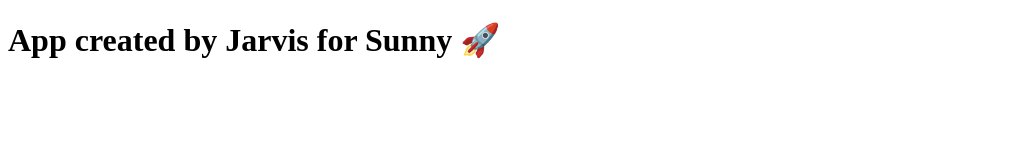
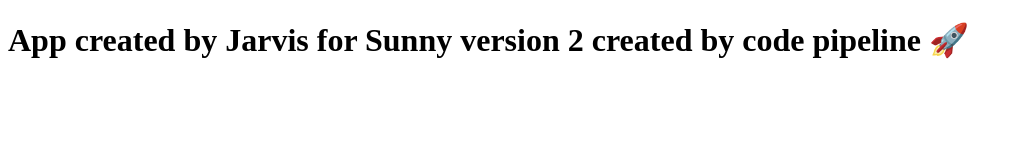
Before and after one commit to santoshanumala3399/nginx-ecs-demo, a plain HTML site: page index.html in a window 1280 px wide. Shown: the whole page, without its empty margins (0-1020 px from the left). Drawn offline with Linux system fonts and the light colour scheme.

Commit message:
Update index.html - version 2

```diff
--- a/index.html
+++ b/index.html
@@ -4,6 +4,6 @@
   <title>Jarvis ECS App</title>
 </head>
 <body>
-  <h1>App created by Jarvis for Sunny 🚀</h1>
+  <h1>App created by Jarvis for Sunny version 2 created by code pipeline 🚀</h1>
 </body>
 </html>
```
